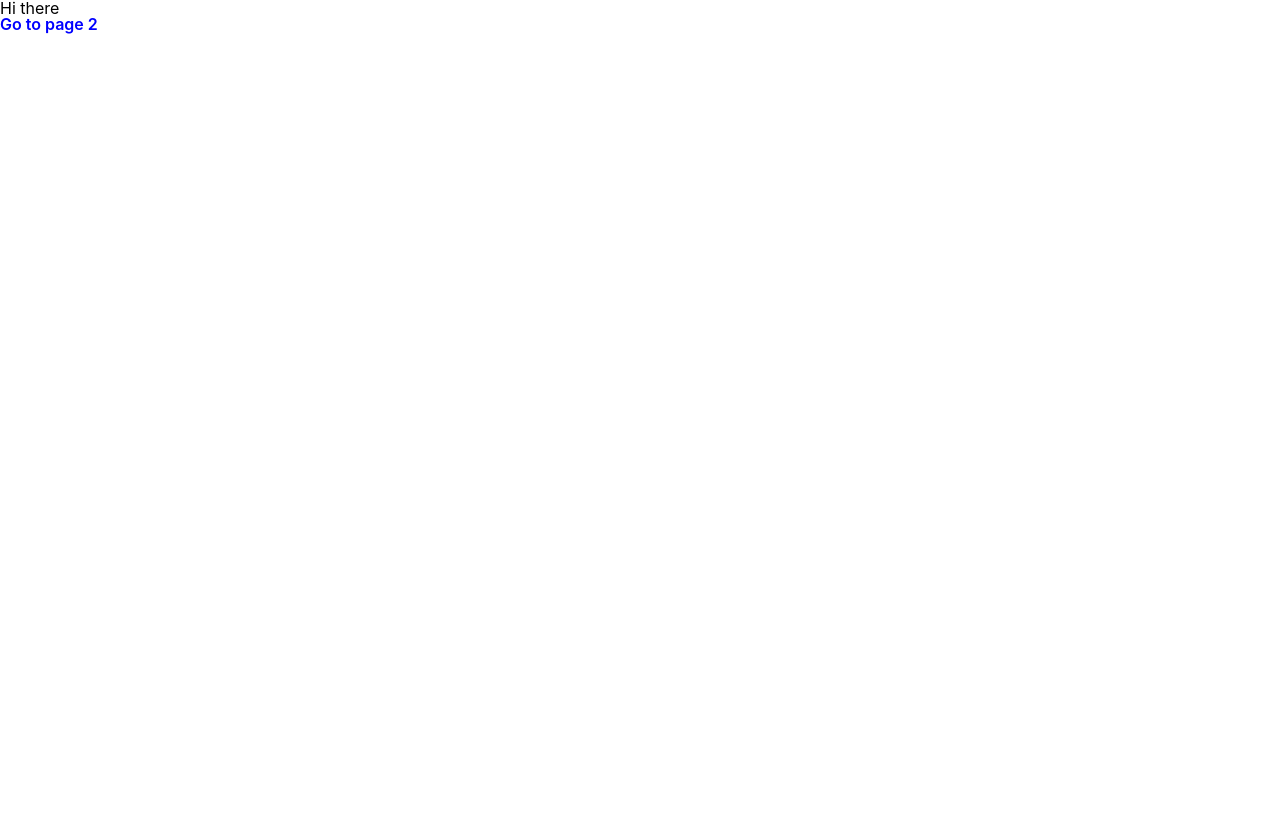
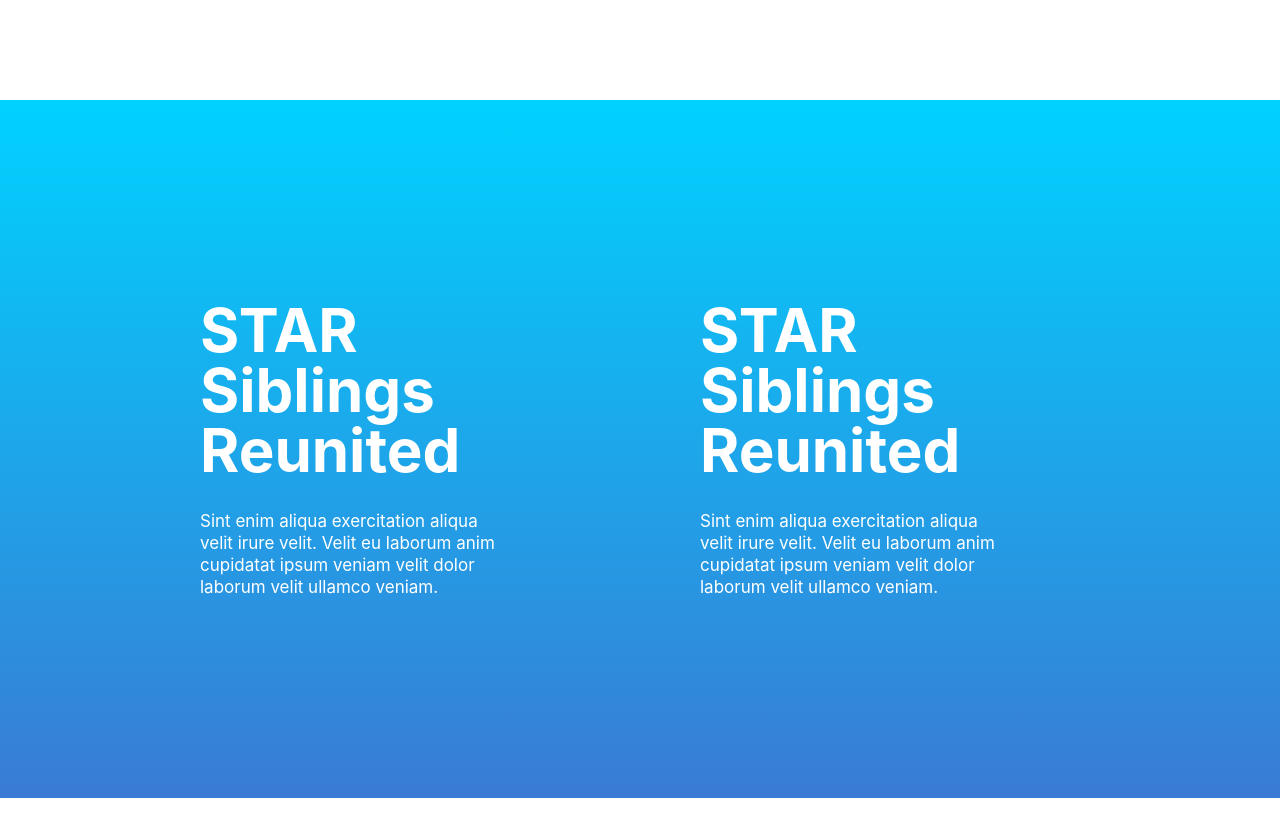
Before and after one commit to brad-morrison/SiblingsReunited.org.uk-v2, a Gatsby site: page / in a window 1280 px wide. Before the commit the page ends 800 px from the top, so only its background shows below. Built offline with nearby package versions, Linux system fonts and the light colour scheme; Gatsby itself is replaced by a stand-in of ours.

Commit message:
CSS stuff

```diff
--- a/src/components/sections/HeroSection.js
+++ b/src/components/sections/HeroSection.js
@@ -1,13 +1,71 @@
 import React from "react"
 import { Link } from "gatsby"
+import styled from "styled-components"
+import { H1, MediumText } from "../styles/TextStyles"
 
 function HeroSection() {
   return (
-    <div>
-      <div>Hi there</div>
-      <Link to="/page-2/">Go to page 2</Link>
-    </div>
+    <Wrapper>
+      <ContentWrapper>
+        <TextWrapper>
+          <Title>
+            STAR <br /> Siblings Reunited
+          </Title>
+          <Description>
+            Sint enim aliqua exercitation aliqua velit irure velit. Velit eu
+            laborum anim cupidatat ipsum veniam velit dolor laborum velit
+            ullamco veniam.
+          </Description>
+        </TextWrapper>
+        <TextWrapper>
+          <Title>
+            STAR <br /> Siblings Reunited
+          </Title>
+          <Description>
+            Sint enim aliqua exercitation aliqua velit irure velit. Velit eu
+            laborum anim cupidatat ipsum veniam velit dolor laborum velit
+            ullamco veniam.
+          </Description>
+        </TextWrapper>
+      </ContentWrapper>
+    </Wrapper>
   )
 }
 
 export default HeroSection
+
+const Wrapper = styled.div`
+  position: relative;
+  background: linear-gradient(180deg, #00d2ff 0%, #3a7bd5 100%);
+`
+
+const ContentWrapper = styled.div`
+  max-width: 980px;
+  margin: 100px auto;
+  padding: 0 20px;
+
+  display: grid;
+  grid-template-columns: 500px auto;
+  gap: 0px;
+
+  @media (max-width: 768px) {
+    grid-template-columns: auto;
+    gap: 30px;
+  }
+`
+
+const TextWrapper = styled.div`
+  max-width: 360px;
+  padding: 200px 30px;
+
+  display: grid;
+  gap: 30px;
+`
+
+const Title = styled(H1)`
+  color: white;
+`
+
+const Description = styled(MediumText)`
+  color: white;
+`
--- a/src/components/style/TextStyles.js
+++ b/src/components/styles/TextStyles.js
@@ -1,3 +1,5 @@
+import styled from "styled-components"
+
 export const H1 = styled.h1`
   font-weight: bold;
   font-size: 60px;
```
